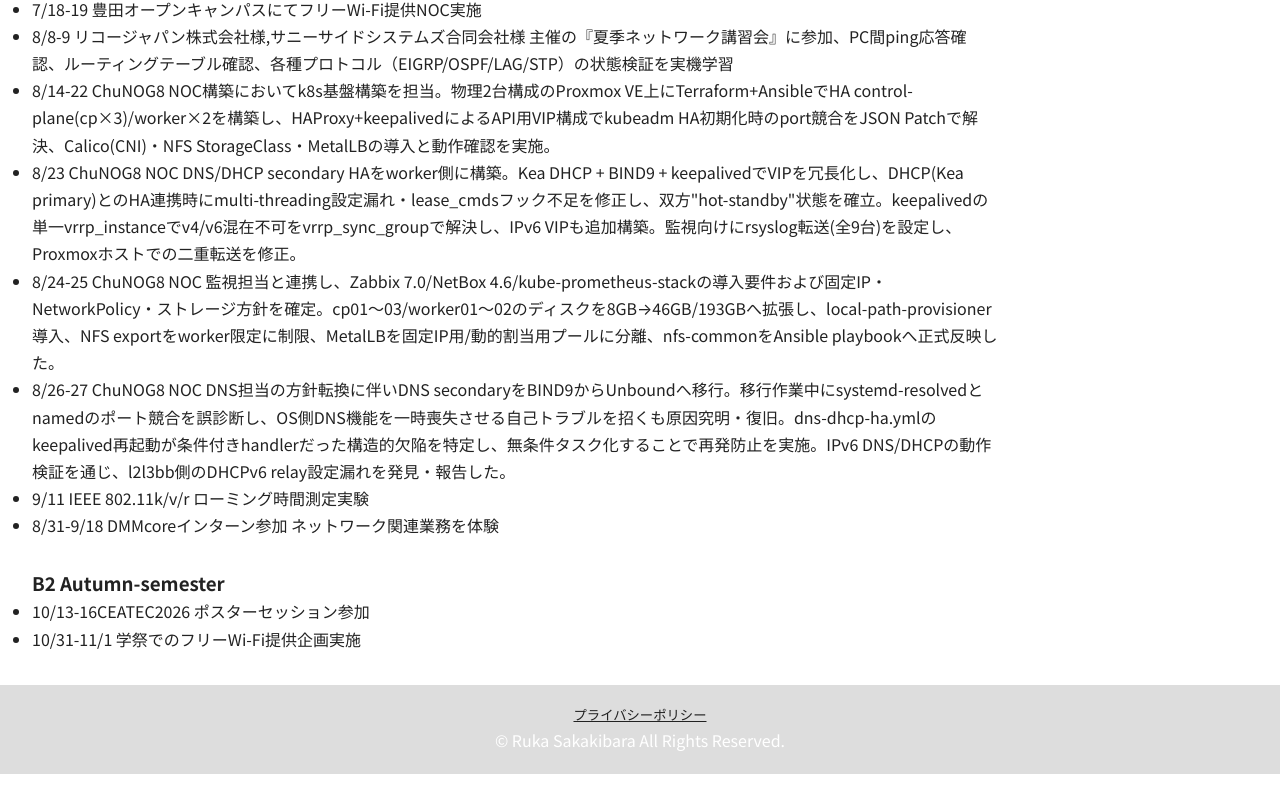
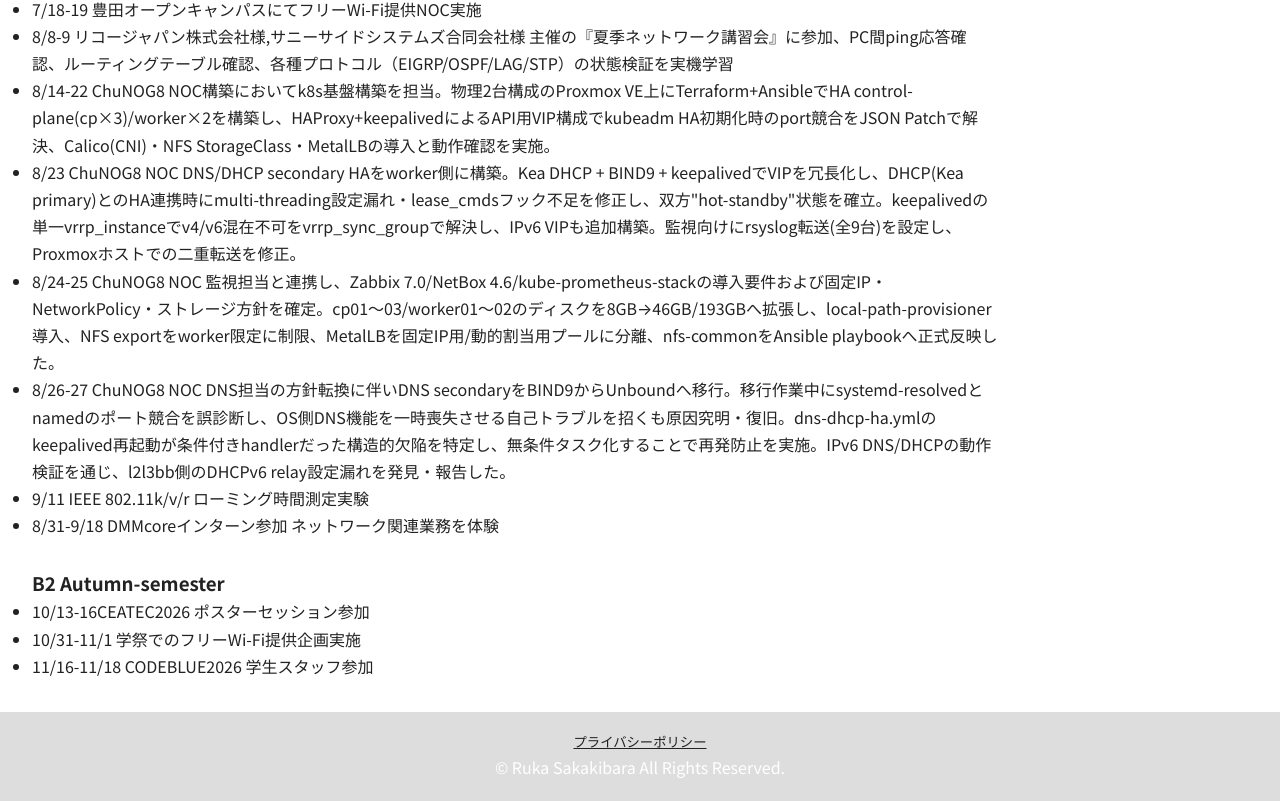
Before and after one commit to suu0sgwr/suu0sgwr.github.io, a plain HTML site: page learning-log/index.html in a window 1280 px wide. Shown: the part 2199-3000 px from the top of the page. Before the commit the page ends 2973 px from the top, so only its background shows below. Drawn offline with nearby package versions, Linux system fonts and the light colour scheme.

Commit message:
log update

```diff
--- a/learning-log/index.html
+++ b/learning-log/index.html
@@ -86,6 +86,7 @@
                 <ul><h3>B2 Autumn-semester</h3>
                         <li>10/13-16CEATEC2026 ポスターセッション参加</li>
                         <li>10/31-11/1 学祭でのフリーWi-Fi提供企画実施</li>
+                        <li>11/16-11/18 CODEBLUE2026 学生スタッフ参加</li>
                 </ul>
             </main>
             <div id="aside"></div>
```
